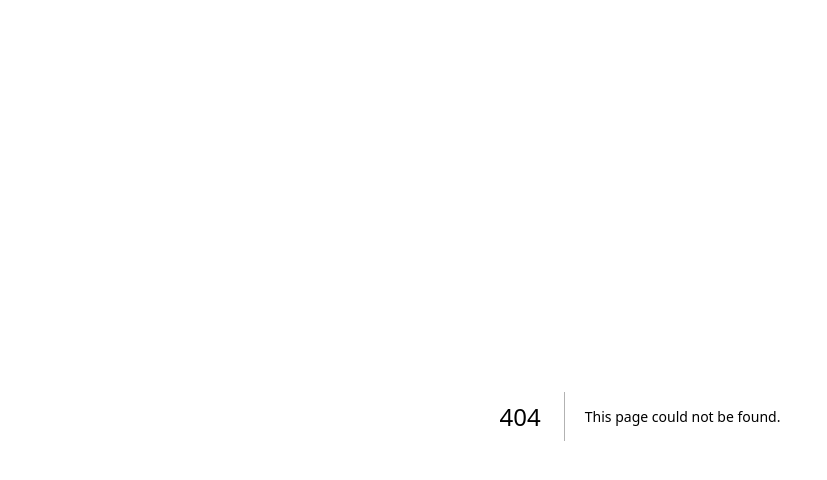
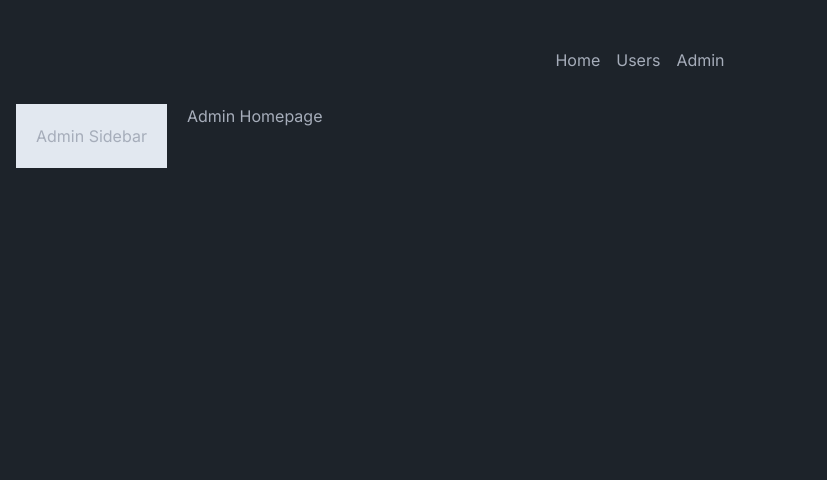
Before and after one commit to tanayvaswani/next-js, a Next.js app: page /admin in a window 1280 px wide. Before the commit this address had no page. Shown: the top 480 px of the page, without its empty margins (0-827 px from the left). Built offline with nearby package versions, Linux system fonts and the light colour scheme.

Commit message:
Root layout and Admin layout

```diff
--- /dev/null
+++ b/app/admin/layout.tsx
@@ -0,0 +1,16 @@
+import React, { ReactNode } from "react";
+
+interface Props {
+  children: ReactNode;
+}
+
+const AdminPage = ({ children }: Props) => {
+  return (
+    <div className="flex">
+      <aside className="bg-slate-200 p-5 mr-5">Admin Sidebar</aside>
+      <div>{children}</div>
+    </div>
+  );
+};
+
+export default AdminPage;
--- /dev/null
+++ b/app/admin/page.tsx
@@ -0,0 +1,7 @@
+import React from "react";
+
+const AdminHomePage = () => {
+  return <div>Admin Homepage</div>;
+};
+
+export default AdminHomePage;
--- a/app/layout.tsx
+++ b/app/layout.tsx
@@ -1,6 +1,7 @@
 import "./globals.css";
 import type { Metadata } from "next";
 import { Inter } from "next/font/google";
+import Link from "next/link";
 
 const inter = Inter({ subsets: ["latin"] });
 
@@ -15,8 +16,21 @@ export default function RootLayout({
   children: React.ReactNode;
 }) {
   return (
-    <html lang="en" data-theme="dark">
-      <body className={inter.className}>{children}</body>
+    <html lang="en" data-theme="dark" className="flex flex-col">
+      <body className={inter.className}>
+        <div className="flex p-4 m-4 justify-center space-x-4">
+          <h3>
+            <Link href="/">Home</Link>
+          </h3>
+          <h3>
+            <Link href="/users">Users</Link>
+          </h3>
+          <h3>
+            <Link href="/admin">Admin</Link>
+          </h3>
+        </div>
+        <div>{children}</div>
+      </body>
     </html>
   );
 }
```
